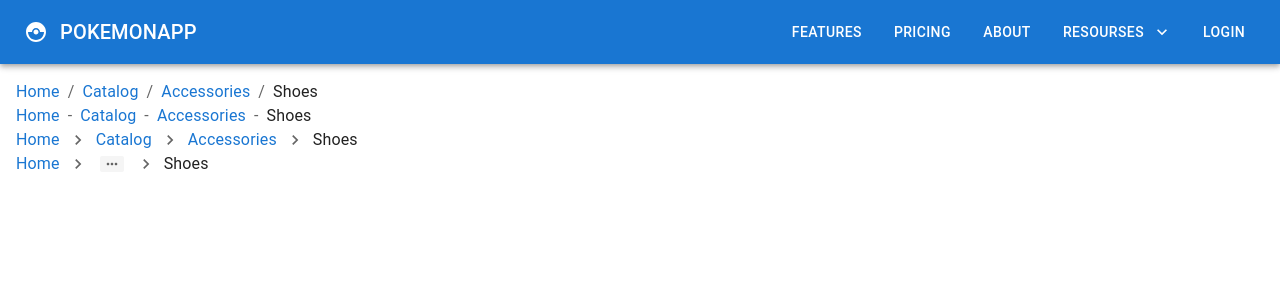
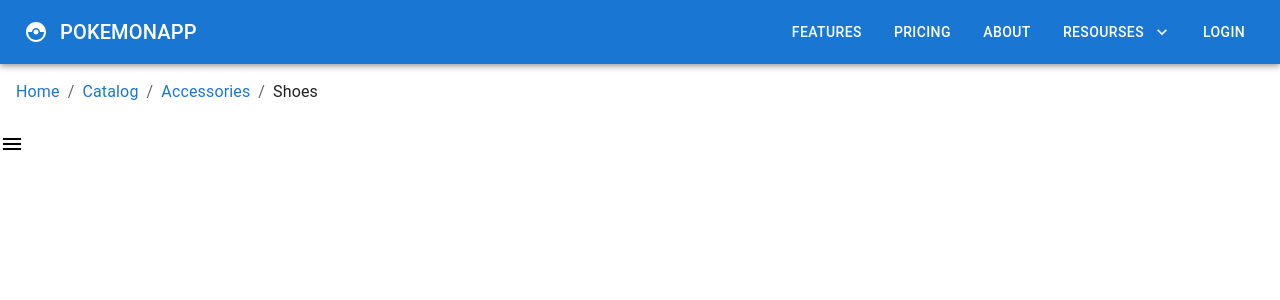
Before and after one commit to Dulatto/react-mui, a React (Create React App) app: page / in a window 1280 px wide. Shown: the top 300 px of the page. Built offline with nearby package versions, Linux system fonts and the light colour scheme.

Commit message:
mui drawer

```diff
--- a/src/App.tsx
+++ b/src/App.tsx
@@ -1,5 +1,6 @@
 import './App.css';
 import { MuiBreadcrumbs } from './components/MuiBreadcrumbs';
+import { MuiDrawer } from './components/MuiDrawer';
 //import { MuiLink } from './components/MuiLink';
 //import { MuiAccordion } from './components/MuiAccordion';
 //import { MuiImageList } from './components/MuiImageList';
@@ -35,6 +36,7 @@
        <MuiLink />*/}
      <MuiNavbar />
    <MuiBreadcrumbs />
+   <MuiDrawer />
     </div>
   );
 }
--- a/src/components/MuiBreadcrumbs.tsx
+++ b/src/components/MuiBreadcrumbs.tsx
@@ -10,7 +10,7 @@
             <Link underline="hover" href='#'>Accessories</Link>
             <Typography color='text.primary'>Shoes</Typography>
         </Breadcrumbs>
-        <Breadcrumbs aria-label="breadcrumb" separator="-">
+        {/* <Breadcrumbs aria-label="breadcrumb" separator="-">
             <Link underline="hover" href='#'>Home</Link>
             <Link underline="hover" href='#'>Catalog</Link>
             <Link underline="hover" href='#'>Accessories</Link>
@@ -33,7 +33,7 @@
             <Link underline="hover" href='#'>Catalog</Link>
             <Link underline="hover" href='#'>Accessories</Link>
             <Typography color='text.primary'>Shoes</Typography>
-        </Breadcrumbs>
+        </Breadcrumbs> */}
     </Box>
   )
 }
--- /dev/null
+++ b/src/components/MuiDrawer.tsx
@@ -0,0 +1,26 @@
+import {Drawer, Box, Typography, IconButton, Icon }  from '@mui/material';
+import MenuIcon from '@mui/icons-material/Menu'
+import React, {useState} from 'react';
+
+
+export const MuiDrawer = () => {
+const [isDrawerOpen, setIsDrawerOpen] = useState(false)
+
+  return (
+      <>
+      <IconButton
+         size="large"
+         edge='start'
+         color='inherit'
+         aria-label="logo"
+         onClick={() => setIsDrawerOpen(true)}>
+          <MenuIcon />
+      </IconButton>
+    <Drawer anchor='left' open={isDrawerOpen} onClose={() => setIsDrawerOpen(false)}>
+       <Box p={2} width='250px' textAlign='center' role='presentation'>
+         <Typography variant='h6' component='div'>Side Panel</Typography>
+       </Box>
+    </Drawer>
+    </>
+  )
+}
```
